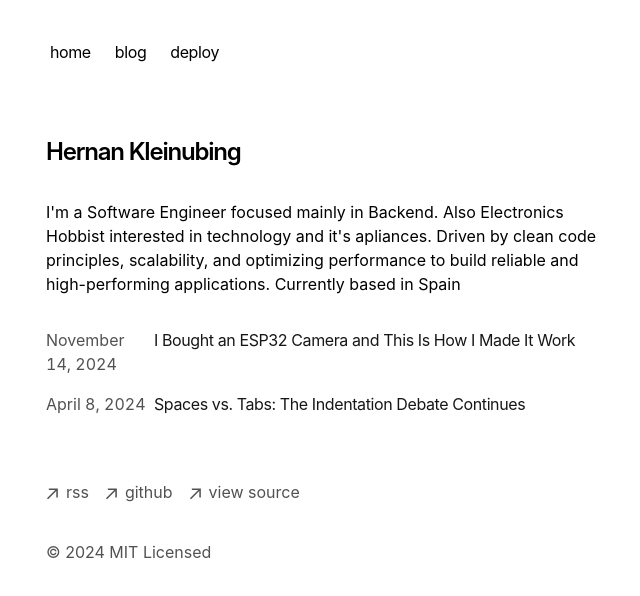
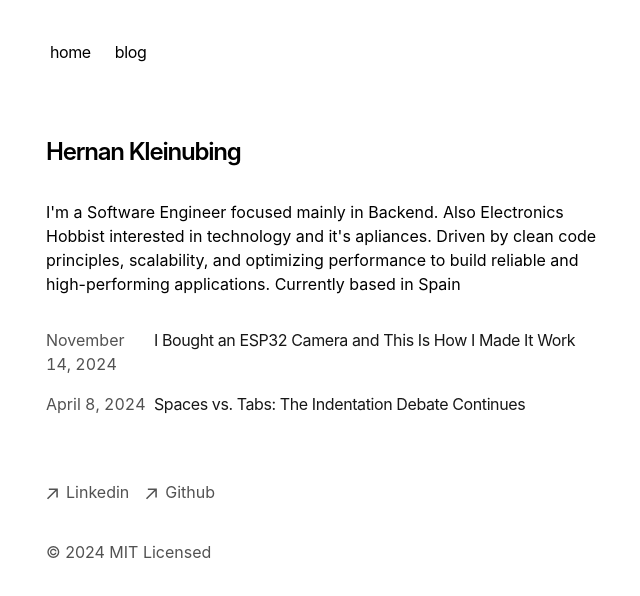
Before and after one commit to kleinher/kleinher.github.io, a Next.js app: page / in a window 1280 px wide. Shown: the top 596 px of the page, without its empty margins (306-946 px from the left). Built offline with nearby package versions, Linux system fonts and the light colour scheme.

Commit message:
update footer

```diff
--- a/app/components/footer.tsx
+++ b/app/components/footer.tsx
@@ -24,10 +24,10 @@
             className="flex items-center transition-all hover:text-neutral-800 dark:hover:text-neutral-100"
             rel="noopener noreferrer"
             target="_blank"
-            href="/rss"
+            href="https://www.linkedin.com/in/hernan-kleinubing-a04685149/"
           >
             <ArrowIcon />
-            <p className="ml-2 h-7">rss</p>
+            <p className="ml-2 h-7">Linkedin</p>
           </a>
         </li>
         <li>
@@ -35,21 +35,10 @@
             className="flex items-center transition-all hover:text-neutral-800 dark:hover:text-neutral-100"
             rel="noopener noreferrer"
             target="_blank"
-            href="https://github.com/vercel/next.js"
+            href="https://github.com/kleinher"
           >
             <ArrowIcon />
-            <p className="ml-2 h-7">github</p>
-          </a>
-        </li>
-        <li>
-          <a
-            className="flex items-center transition-all hover:text-neutral-800 dark:hover:text-neutral-100"
-            rel="noopener noreferrer"
-            target="_blank"
-            href="https://vercel.com/templates/next.js/portfolio-starter-kit"
-          >
-            <ArrowIcon />
-            <p className="ml-2 h-7">view source</p>
+            <p className="ml-2 h-7">Github</p>
           </a>
         </li>
       </ul>
--- a/app/components/nav.tsx
+++ b/app/components/nav.tsx
@@ -6,10 +6,7 @@
   },
   '/blog': {
     name: 'blog',
-  },
-  'https://vercel.com/templates/next.js/portfolio-starter-kit': {
-    name: 'deploy',
-  },
+  }
 }
 
 export function Navbar() {
```
